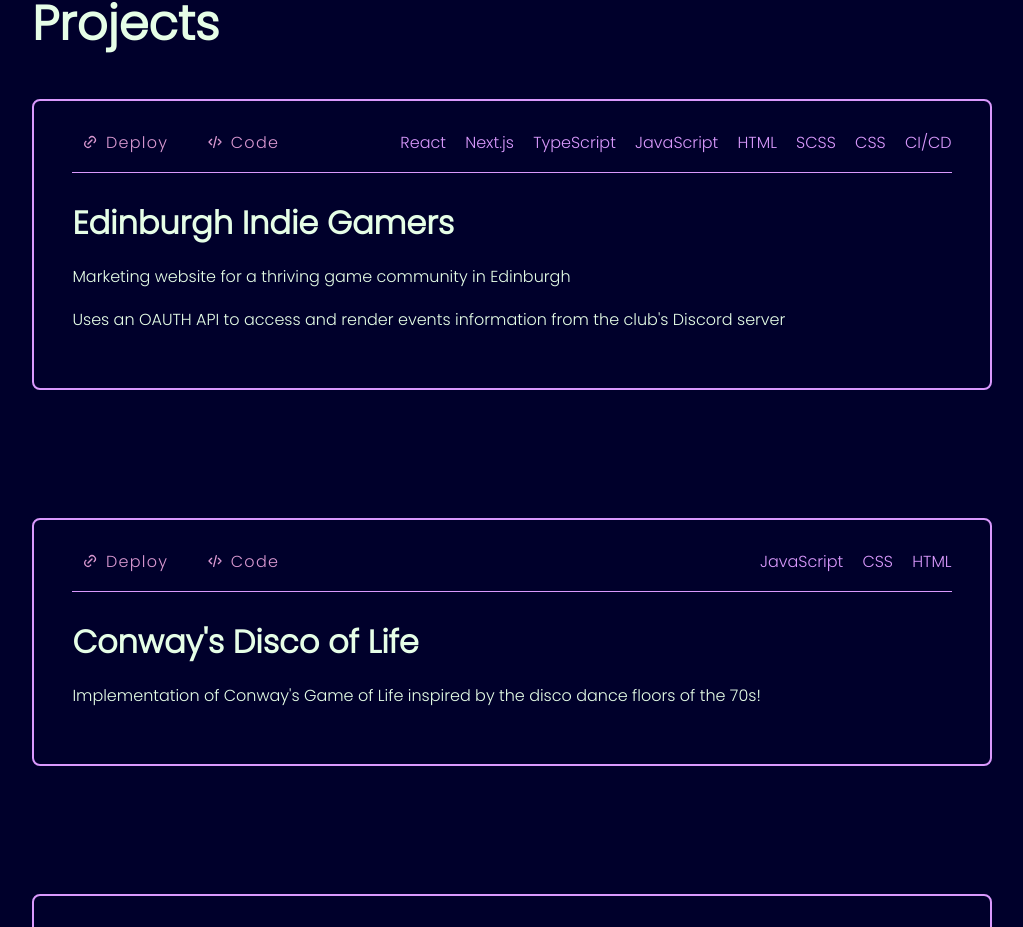
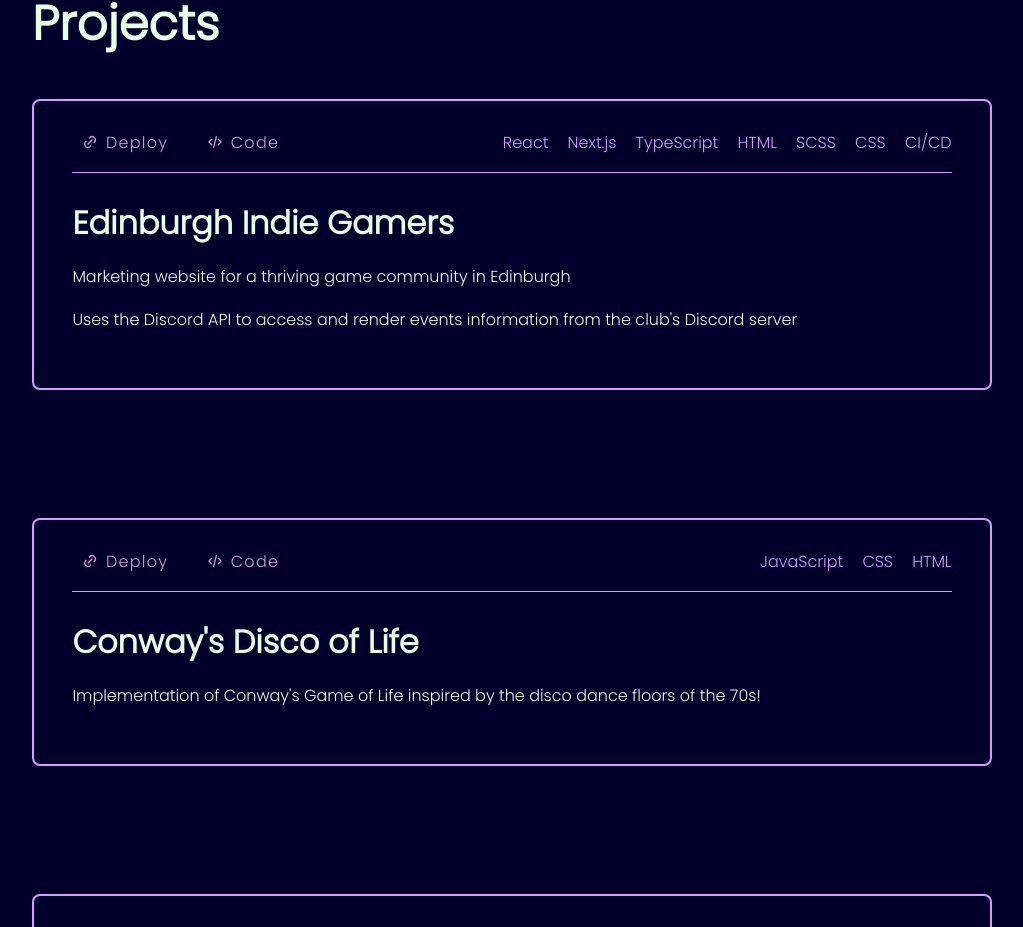
Before and after one commit to empowermint/empowermint, a Next.js app: page / in a window 1280 px wide. Shown: the part 951-1878 px from the top of the page, without its empty margins (128-1151 px from the left). Built offline with nearby package versions, Linux system fonts and the light colour scheme.

Commit message:
Rewrite EIG project description

```diff
--- a/components/projectsList/ProjectsList.tsx
+++ b/components/projectsList/ProjectsList.tsx
@@ -12,7 +12,6 @@
           "React",
           "Next.js",
           "TypeScript",
-          "JavaScript",
           "HTML",
           "SCSS",
           "CSS",
@@ -21,7 +20,7 @@
       >
         <p>Marketing website for a thriving game community in Edinburgh</p>
         <p>
-          Uses an OAUTH API to access and render events information from the
+          Uses the Discord API to access and render events information from the
           club's Discord server
         </p>
       </ProjectBlock>
```
